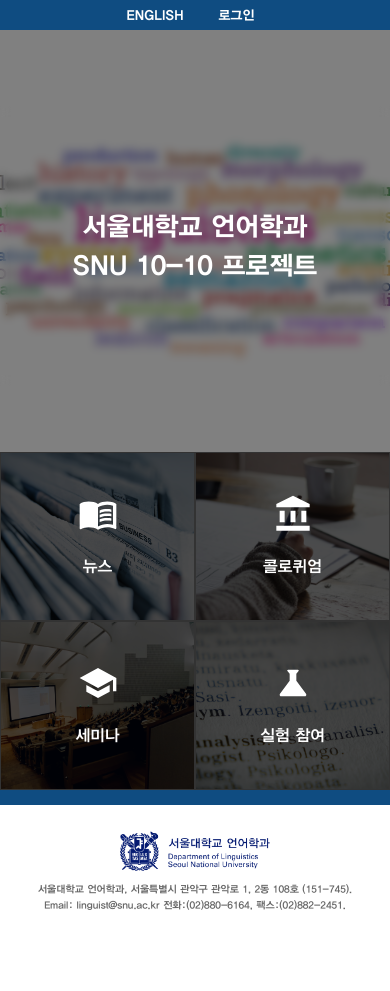
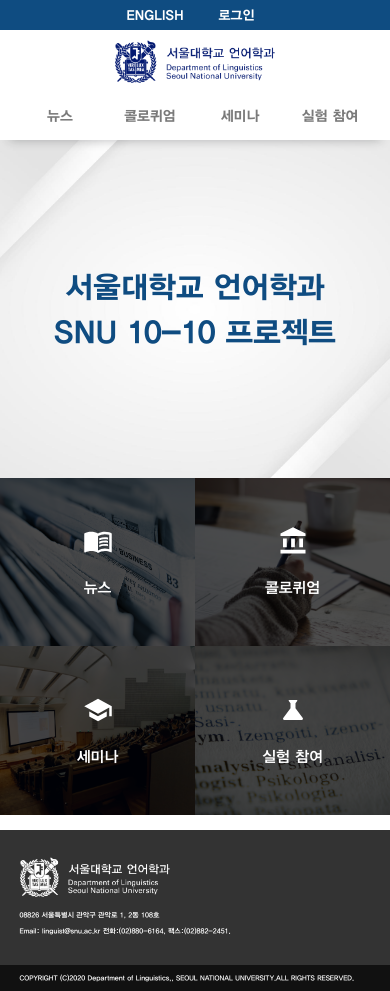
Before and after one commit to 0605s/snuling_10_10_web, a React (Create React App) app: page / in a window 390 px wide. Before the commit the page ends 940 px from the top, so only its background shows below. Built offline with nearby package versions, Linux system fonts and the light colour scheme; no server answers.

Commit message:
fix: responsive css, web lab

```diff
--- a/public/index.html
+++ b/public/index.html
@@ -4,8 +4,8 @@
     <meta charset="utf-8" />
     <link rel="icon" href="%PUBLIC_URL%/favicon.ico" />
 
-    <title>서울대학교 언어학과</title>
-    <meta name="title" content="서울대학교 언어학과 | SNU Linguistics" />
+    <title>서울대학교 언어학과 10-10 프로젝트</title>
+    <meta name="title" content="서울대학교 언어학과 10-10 프로젝트 | SNU Linguistics 10-10 Project" />
     <meta name="viewport" content="width=device-width, initial-scale=1" />
     <meta name="theme-color" content="#FFFFFF" />
 
--- a/src/components/Footer.tsx
+++ b/src/components/Footer.tsx
@@ -1,27 +1,28 @@
-import { SNUBLUE, SNUYELLOW, SNUGRAY } from 'lib/constant';
-import { RowContainer, SubContent } from 'lib/constant/Components';
 import { useTranslation } from 'react-i18next';
 import styled from 'styled-components';
 
-const FooterContainer = styled(RowContainer)`
+const FooterContainer = styled.div`
 	height: 200px;
-	padding: 0px 10vw;
+	padding: 5px 5vw;
 	display: flex;
-	flex-direction: row;
-	border-top: 15px ${SNUBLUE} solid;
+	flex-direction: column;
+	align-items: flex-start;
+	justify-content: center;
+	border-top: 15px white solid;
+	background-color: #333333;
 	@media screen and (max-width: 800px) {
-		padding: 0px 5vw;
 		height: 150px;
 	}
 `;
 
-const ColumnContainer = styled.div<{ type: 'left' | 'right' }>`
-	flex: ${(props) => (props.type === 'right' ? 1 : 2)};
+const CopyrightContainer = styled.div`
+	padding: 5px 5vw;
 	display: flex;
 	flex-direction: column;
-	align-items: center;
+	align-items: flex-start;
 	justify-content: center;
-	align-items: ${(props) => props.type === 'right' && 'flex-end'};
+	background-color: #111111;
+	text-align: left;
 `;
 
 const SnulingLogo = styled.img`
@@ -41,10 +42,10 @@
 const FooterLabel = styled.div`
 	font-size: 14px;
 	line-height: 25px;
-	color: ${SNUGRAY};
-	text-align: center;
+	color: white;
+	text-align: left;
 	@media screen and (max-width: 800px) {
-		font-size: 10px;
+		font-size: 7px;
 		line-height: 16px;
 	}
 `;
@@ -52,17 +53,23 @@
 const Footer = () => {
 	const { t } = useTranslation();
 	return (
-		<FooterContainer>
-			<ColumnContainer type="left">
+		<>
+			<FooterContainer>
 				<SnulingLogo
-					src={`${process.env.PUBLIC_URL}/img/snuling_logo.png`}
+					src={`${process.env.PUBLIC_URL}/img/snuling_logo_white.png`}
 					alt="snuling_logo"
 				/>
 				<FooterLabel>{t('address')}</FooterLabel>
 				<FooterLabel>{t('contacts')}</FooterLabel>
 				{/* <FooterLabel>{t('copyright')}</FooterLabel> */}
-			</ColumnContainer>
-		</FooterContainer>
+			</FooterContainer>
+			<CopyrightContainer>
+				<FooterLabel>
+					COPYRIGHT (C)2020 Department of Linguistics,, SEOUL NATIONAL UNIVERSITY.ALL
+					RIGHTS RESERVED.
+				</FooterLabel>
+			</CopyrightContainer>
+		</>
 	);
 };
 
--- a/src/components/TabNavigation.tsx
+++ b/src/components/TabNavigation.tsx
@@ -68,7 +68,7 @@
 			return `/${firstPath}`;
 		return false;
 	};
-	if (location.pathname === '/') return null;
+	// if (location.pathname === '/') return null;
 	return (
 		<MenuContainer>
 			<SnulingLogo
--- a/src/components/experiment/ExperimentBox.tsx
+++ b/src/components/experiment/ExperimentBox.tsx
@@ -1,6 +1,6 @@
 import { ExperimentType } from 'types/experiment';
 import styled from 'styled-components';
-import { Content, SubContent } from 'lib/constant/Components';
+import { Content } from 'lib/constant/Components';
 import { useHistory } from 'react-router';
 import { useCallback } from 'react';
 import { Chip, Stack } from '@mui/material';
@@ -115,9 +115,9 @@
 			<TopBar type={type} />
 			<TitleLabel>{item.title}</TitleLabel>
 			{item.exp_type === 'ON' ? (
-				<OnOffChip icon={<PublicIcon />} label="ONLINE" />
+				<OnOffChip icon={<PublicIcon />} label={t('Online')} />
 			) : (
-				<OnOffChip icon={<CloudOffIcon />} label="OFFLINE" />
+				<OnOffChip icon={<CloudOffIcon />} label={t('Offline')} />
 			)}
 			<LanguageList direction="row" spacing={1}>
 				{item.lingual &&
--- a/src/components/experiment/ExperimentFilter.tsx
+++ b/src/components/experiment/ExperimentFilter.tsx
@@ -49,12 +49,13 @@
 `;
 
 const FilterLabel = styled(SubContent)`
+	width: 30%;
 	text-align: right;
 	font-weight: 500;
 	padding-right: 20px;
 	border-right: 0.5px solid black;
 	@media screen and (max-width: 800px) {
-		width: content-fit;
+		width: 100%;
 		text-align: left;
 		border-right: none;
 	}
--- a/src/components/experiment/ExperimentOfflineModal.tsx
+++ b/src/components/experiment/ExperimentOfflineModal.tsx
@@ -20,6 +20,9 @@
 	margin-top: 20px;
 	display: flex;
 	flex-direction: row;
+	@media screen and (max-width: 800px) {
+		flex-direction: column;
+	}
 `;
 
 const Column = styled.div`
--- a/src/components/home/HomeMenuItem.tsx
+++ b/src/components/home/HomeMenuItem.tsx
@@ -15,7 +15,7 @@
 	justify-content: center;
 	color: white;
 	cursor: pointer;
-	border: 1px solid rgb(0, 0, 0, 0.8);
+	/* border: 1px solid rgb(0, 0, 0, 0.8); */
 	:hover {
 		font-size: 2rem;
 		border: 1px solid rgb(0, 0, 0, 0.1);
@@ -45,20 +45,15 @@
 	}
 `;
 
-const ContentBox = styled.div`
-	position: absolute;
-	bottom: 100%;
-	height: 50%;
-	width: 100%;
-	background-color: white;
-	/*  */
-`;
-
 const TitleLabel = styled.div`
 	opacity: 1;
 	z-index: 10;
 	transition: all 0.3s;
 	margin-top: 20px;
+	font-size: 20px;
+	@media screen and (max-width: 800px) {
+		font-size: 15px;
+	}
 `;
 
 interface Props {
@@ -71,13 +66,13 @@
 	const getIcon = (type: string) => {
 		switch (type) {
 			case 'news':
-				return <MenuBookIcon sx={{ fontSize: 40, zIndex: 3 }} />;
+				return <MenuBookIcon sx={{ fontSize: 30, zIndex: 3 }} />;
 			case 'colloquium':
-				return <AccountBalanceIcon sx={{ fontSize: 40, zIndex: 3 }} />;
+				return <AccountBalanceIcon sx={{ fontSize: 30, zIndex: 3 }} />;
 			case 'seminar':
-				return <SchoolIcon sx={{ fontSize: 40, zIndex: 3 }} />;
+				return <SchoolIcon sx={{ fontSize: 30, zIndex: 3 }} />;
 			case 'experiments':
-				return <ScienceIcon sx={{ fontSize: 40, zIndex: 3 }} />;
+				return <ScienceIcon sx={{ fontSize: 30, zIndex: 3 }} />;
 			default:
 				return null;
 		}
--- a/src/components/template/ModalTemplate.tsx
+++ b/src/components/template/ModalTemplate.tsx
@@ -1,5 +1,5 @@
 import { Modal } from '@mui/material';
-import { SNUYELLOW, SNULIGHTYELLOW } from 'lib/constant';
+import { SNUBLUE } from 'lib/constant';
 import { Children, ReactNode } from 'react';
 import { useTranslation } from 'react-i18next';
 import styled from 'styled-components';
@@ -12,10 +12,14 @@
 	outline: 0;
 	width: 50vw;
 	color: black;
+	@media screen and (max-width: 800px) {
+		width: 80vw;
+	}
 `;
 
 const ChildrenContainer = styled.div`
-	padding: 20px 0px;
+	width: 100%;
+	padding: 20px;
 	border-radius: 10px 10px 0px 0px;
 	background-color: white;
 	display: flex;
@@ -28,12 +32,13 @@
 	border-radius: 0px 0px 10px 10px;
 	width: 100%;
 	height: 40px;
-	background-color: ${SNUYELLOW};
+	background-color: ${SNUBLUE};
 	display: flex;
 	align-items: center;
 	justify-content: center;
+	color: white;
 	:hover {
-		background-color: ${SNUYELLOW}, 0.9;
+		background-color: ${SNUBLUE}, 0.9;
 		cursor: pointer;
 	}
 `;
--- a/src/index.css
+++ b/src/index.css
@@ -1,5 +1,6 @@
 body {
   margin: 0;
+  background-color: white;
 }
 
 code {
--- a/src/lang/langEn.ts
+++ b/src/lang/langEn.ts
@@ -1,5 +1,5 @@
 export const langEn = {
-	'SNU Linguistics 10-10 project': 'SNU Linguistics\n10-10 project',
+	'SNU Linguistics 10-10 project': 'SNU LINGUISTICS\n10-10 PROJECT',
 
 	login: 'login',
 	'Sign Up': 'Sign Up',
@@ -34,8 +34,8 @@
 	french: 'French',
 	spanish: 'Spanish',
 
-	Online: 'Online',
-	Offline: 'Offline',
+	Online: 'Web',
+	Offline: 'Lab',
 
 	People: 'People',
 
--- a/src/lang/langKo.ts
+++ b/src/lang/langKo.ts
@@ -50,6 +50,6 @@
 	'My Page': '마이페이지',
 
 	Confirm: '확인',
-	address: `서울대학교 언어학과, 서울특별시 관악구 관악로 1, 2동 108호 (151-745).`,
+	address: `08826 서울특별시 관악구 관악로 1, 2동 108호`,
 	contacts: `Email: linguist@snu.ac.kr 전화:(02)880-6164, 팩스:(02)882-2451.`,
 };
--- a/src/pages/Home.tsx
+++ b/src/pages/Home.tsx
@@ -2,36 +2,32 @@
 import { Title } from 'lib/constant/Components';
 import HomeMenu from 'components/home/HomeMenu';
 import { useTranslation } from 'react-i18next';
+import { SNUBLUE } from 'lib/constant';
 
-const Banner = styled.div`
-	width: 100vw;
-	height: 50vh;
-	background: url('${process.env.PUBLIC_URL}/img/snuling.jpg');
+const BannerLabel = styled.div`
+	background: url('${process.env.PUBLIC_URL}/img/white_background.png');
 	background-size: cover;
 	background-position: center center;
-	filter: brightness(0.5);
+	width: 100%;
+	height: 40vh;
+	padding: 5vh 5vw;
 	display: flex;
 	justify-content: center;
 	align-items: center;
-`;
-
-const BannerLabel = styled(Title)`
-	position: absolute;
-	top: 9vh;
-	width: 100%;
-	padding: 12vh 5vw;
 	text-align: center;
-	filter: brightness(1);
-	backdrop-filter: blur(5px); /* apply the blur */
-	color: white;
 	white-space: pre-wrap;
+	color: ${SNUBLUE};
+	font-weight: 500;
+	font-size: 40px;
+	@media screen and (max-width: 800px) {
+		font-size: 30px;
+	}
 `;
 
 const Home = () => {
 	const { t } = useTranslation();
 	return (
-		<div data-aos="fade">
-			<Banner />
+		<div data-aos="fade-up">
 			<BannerLabel>{t('SNU Linguistics 10-10 project')}</BannerLabel>
 			<HomeMenu />
 		</div>
```
Also changed, not shown: public/img/snuling.jpg, public/img/white_background.png (added).
